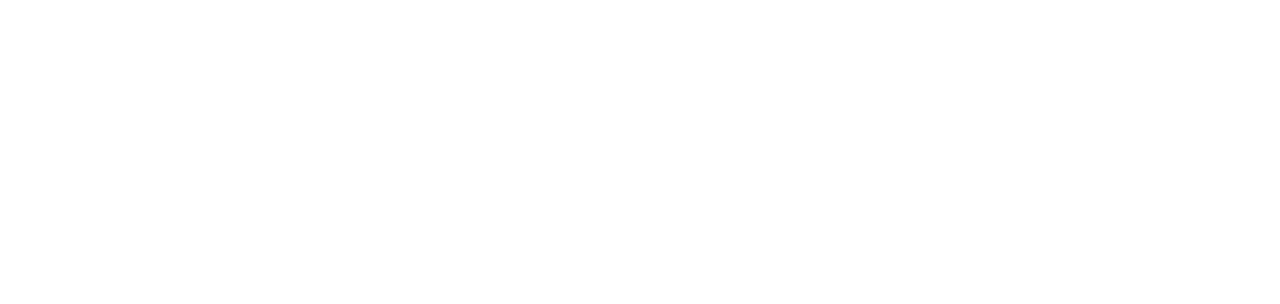
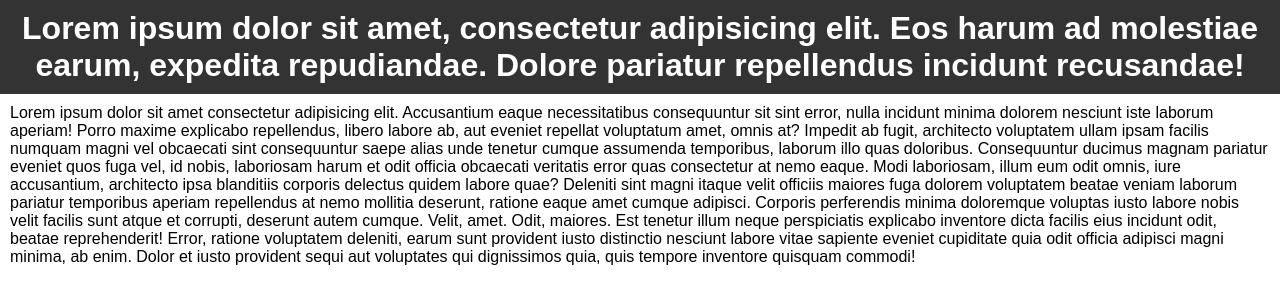
Before and after one commit to MHammad33/HTML, a plain HTML site: page index.html in a window 1280 px wide. Drawn offline with Linux system fonts and the light colour scheme.

Commit message:
Basic Head child elements

```diff
--- a/index.html
+++ b/index.html
@@ -2,8 +2,44 @@
 <html lang="en">
 	<head>
 		<meta charset="UTF-8" />
-		<meta name="viewport" content="width=device-width, initial-scale=1.0" />
 		<title>Learn | HTML</title>
+		<link rel="stylesheet" href="style.css" />
+		<style>
+			body {
+				font-family: Arial, sans-serif;
+			}
+		</style>
 	</head>
-	<body></body>
+	<body>
+		<h1>
+			Lorem ipsum dolor sit amet, consectetur adipisicing elit. Eos harum ad
+			molestiae earum, expedita repudiandae. Dolore pariatur repellendus
+			incidunt recusandae!
+		</h1>
+
+		<p>
+			Lorem ipsum dolor sit amet consectetur adipisicing elit. Accusantium eaque
+			necessitatibus consequuntur sit sint error, nulla incidunt minima dolorem
+			nesciunt iste laborum aperiam! Porro maxime explicabo repellendus, libero
+			labore ab, aut eveniet repellat voluptatum amet, omnis at? Impedit ab
+			fugit, architecto voluptatem ullam ipsam facilis numquam magni vel
+			obcaecati sint consequuntur saepe alias unde tenetur cumque assumenda
+			temporibus, laborum illo quas doloribus. Consequuntur ducimus magnam
+			pariatur eveniet quos fuga vel, id nobis, laboriosam harum et odit officia
+			obcaecati veritatis error quas consectetur at nemo eaque. Modi laboriosam,
+			illum eum odit omnis, iure accusantium, architecto ipsa blanditiis
+			corporis delectus quidem labore quae? Deleniti sint magni itaque velit
+			officiis maiores fuga dolorem voluptatem beatae veniam laborum pariatur
+			temporibus aperiam repellendus at nemo mollitia deserunt, ratione eaque
+			amet cumque adipisci. Corporis perferendis minima doloremque voluptas
+			iusto labore nobis velit facilis sunt atque et corrupti, deserunt autem
+			cumque. Velit, amet. Odit, maiores. Est tenetur illum neque perspiciatis
+			explicabo inventore dicta facilis eius incidunt odit, beatae
+			reprehenderit! Error, ratione voluptatem deleniti, earum sunt provident
+			iusto distinctio nesciunt labore vitae sapiente eveniet cupiditate quia
+			odit officia adipisci magni minima, ab enim. Dolor et iusto provident
+			sequi aut voluptates qui dignissimos quia, quis tempore inventore quisquam
+			commodi!
+		</p>
+	</body>
 </html>
--- /dev/null
+++ b/style.css
@@ -0,0 +1,16 @@
+* {
+	box-sizing: border-box;
+	margin: 0;
+	padding: 0;
+}
+
+h1 {
+	background-color: #333;
+	color: #fff;
+	padding: 10px;
+	text-align: center;
+}
+
+p {
+	padding: 10px;
+}
```
